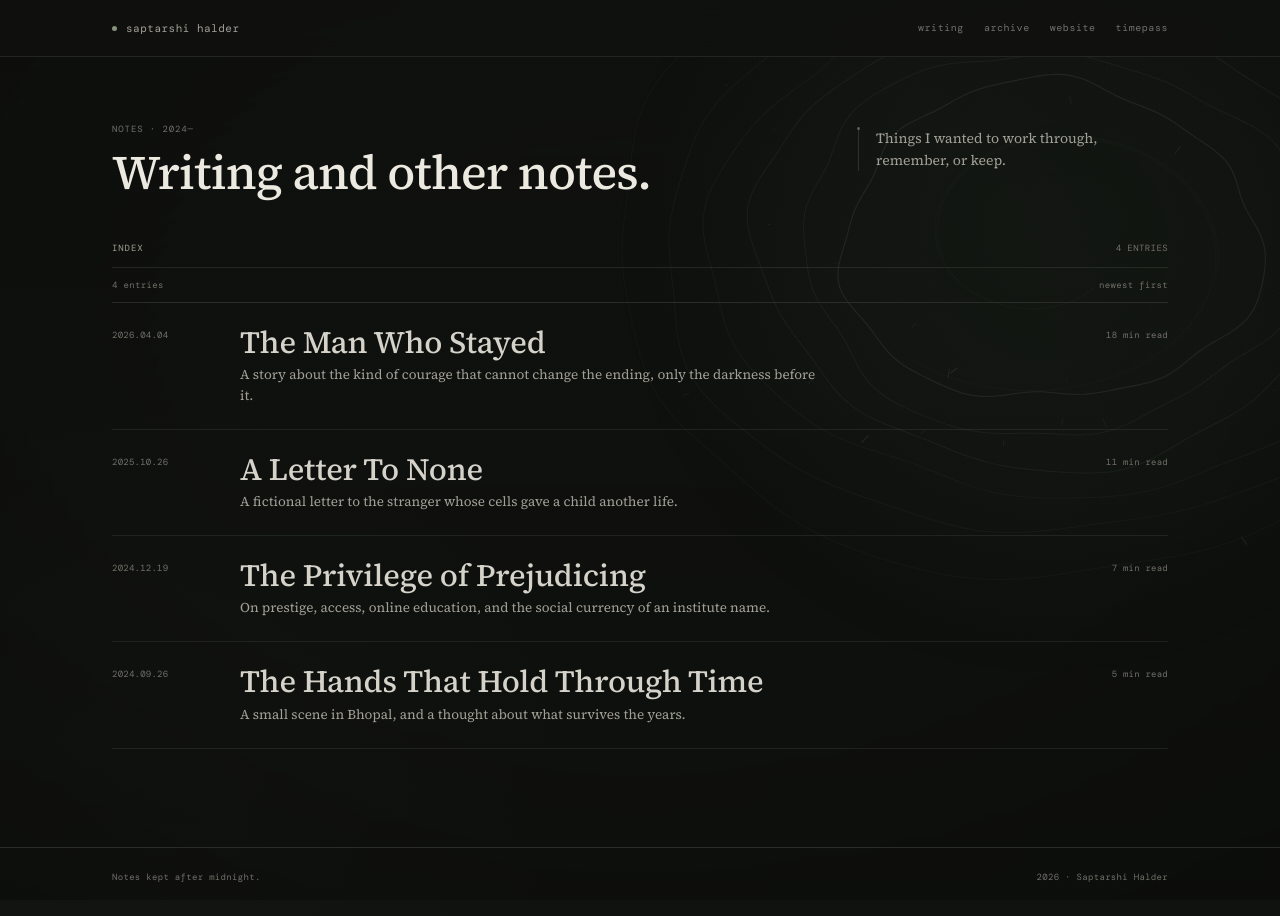
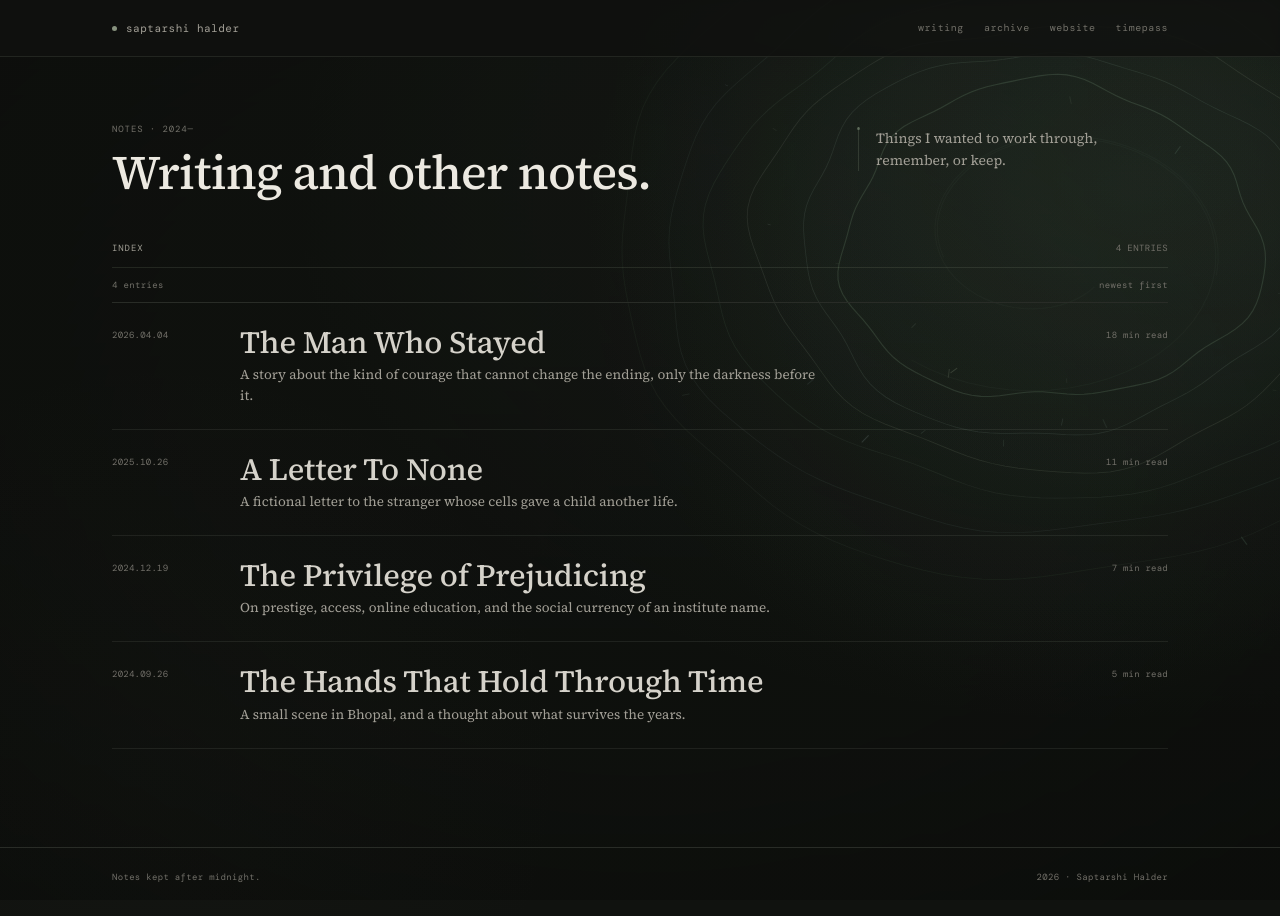
Before and after one commit to saptarshihalder/blog, a Jekyll site: the page built from index.html, in a window 1280 px wide. Built offline with Jekyll 4.4.1, drawn with Linux system fonts in a browser that asks for light colours; some web fonts are replaced.

Commit message:
Load visible ambient fallback styles

```diff
--- a/_layouts/default.html
+++ b/_layouts/default.html
@@ -13,6 +13,7 @@
   <link rel="stylesheet" href="{{ '/assets/css/site.css' | relative_url }}">
   <link rel="stylesheet" href="{{ '/assets/css/mobile.css' | relative_url }}">
   <link rel="stylesheet" href="{{ '/assets/css/ambient.css' | relative_url }}">
+  <link rel="stylesheet" href="{{ '/assets/css/ambient-motion.css' | relative_url }}">
 </head>
 <body class="{% if page.layout == 'post' %}is-post{% else %}is-page{% endif %}">
   <canvas class="ambient-field" id="ambient-field" aria-hidden="true"></canvas>
```
